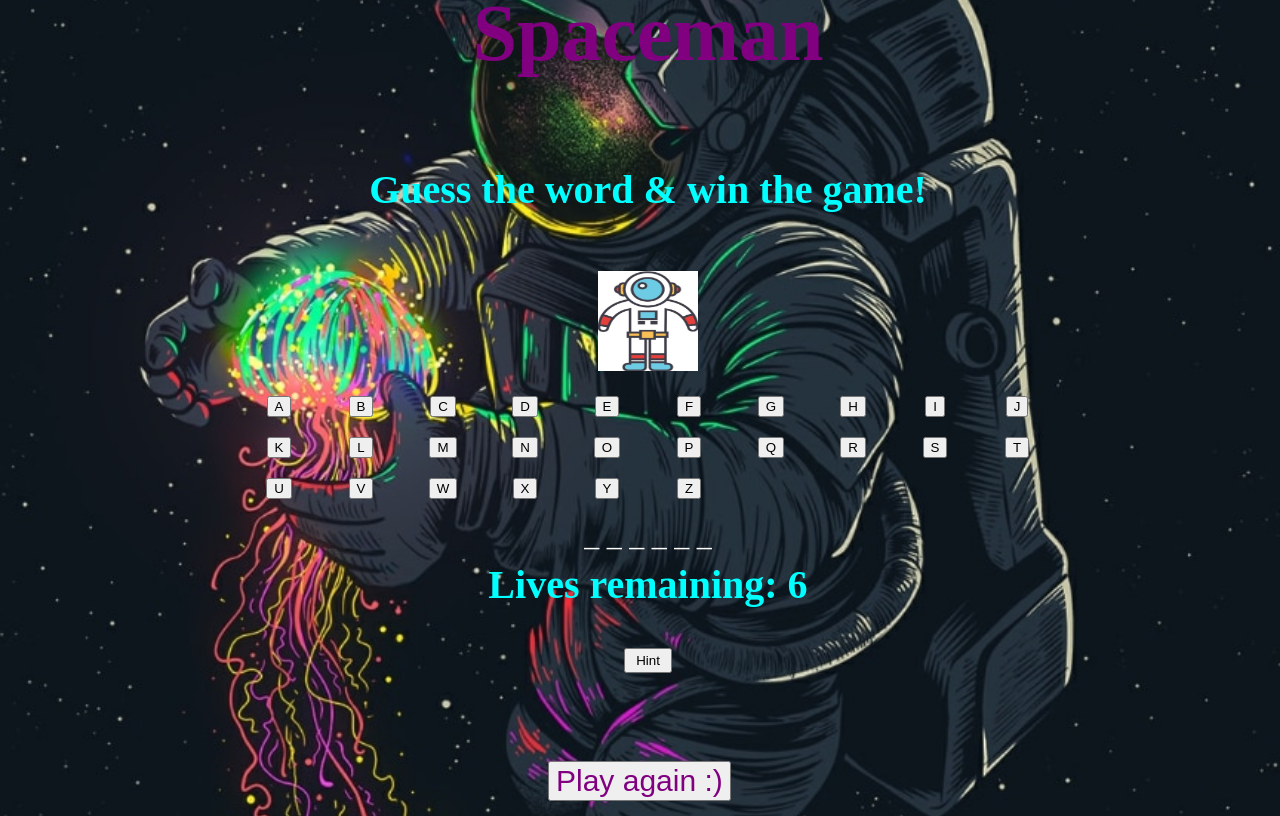
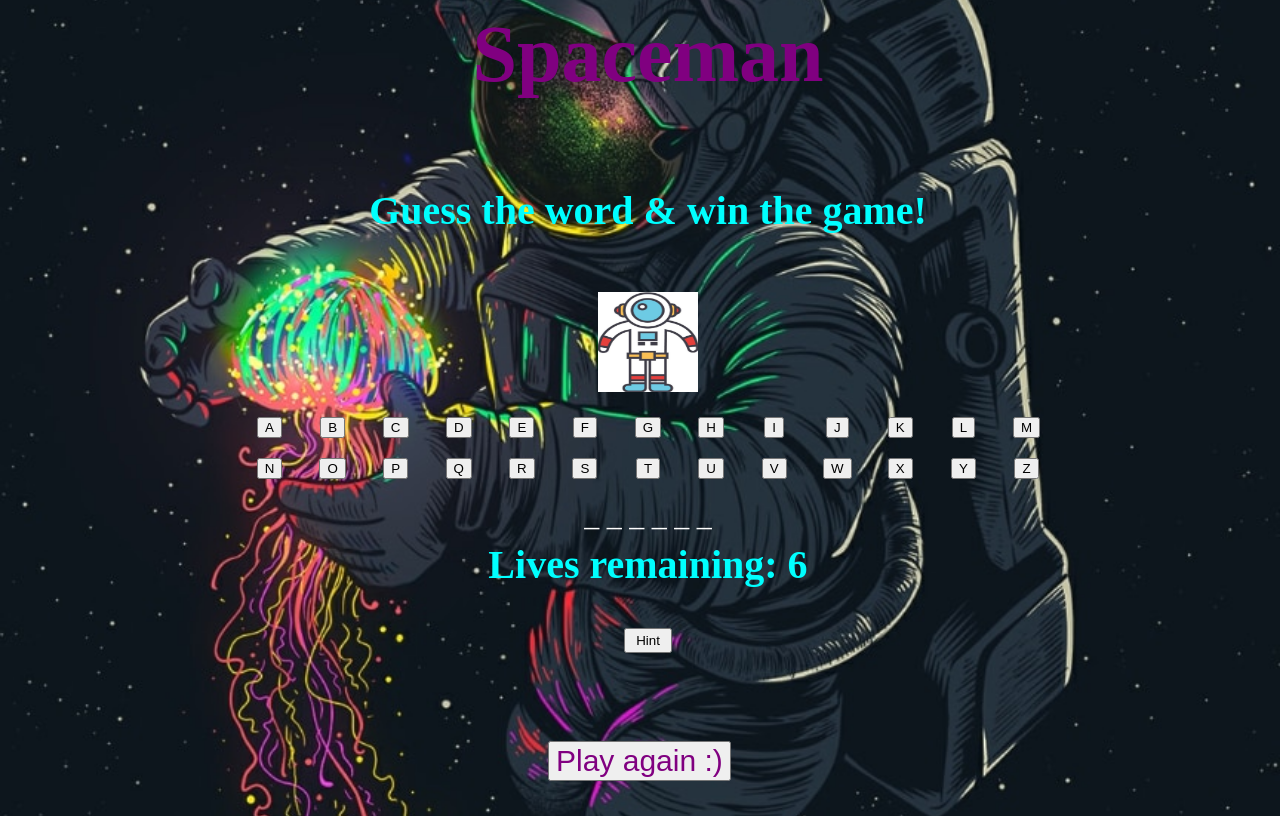
Before and after one commit to Codybones101/Spaceman101, a plain HTML site: page index.html in a window 1280 px wide. Drawn offline with Linux system fonts and the light colour scheme.

Commit message:
Btn update

```diff
--- a/css/main.css
+++ b/css/main.css
@@ -79,23 +79,25 @@ margin-right: 500px;
 
 #letters {
     display: grid;
-    grid-template-rows: 1fr 1fr 1fr;
-    grid-template-columns: 1fr 1fr 1fr 1fr 1fr 1fr 1fr 1fr 1fr 1fr;
+    cursor: pointer;
+    grid-template-rows: 1fr 1fr;
+    grid-template-columns: 1fr 1fr 1fr 1fr 1fr 1fr 1fr 1fr 1fr 1fr 1fr 1fr 1fr;
     gap: 20px;
+    border: 30px;
     justify-items: center;
-    cursor: pointer;
+    border-radius: 50px;
 }
 
 #letters > div {
     padding: 10px;
     text-align: center;
-    background-color: white;
     cursor: pointer;
 }
 
 #hint-btn {
     margin: 0px auto;
     padding: 3px 10px;
+    cursor: pointer;
 }
 
 .hint-div {
@@ -113,7 +115,6 @@ margin-right: 500px;
 
 #answer-spaces {
    display: flex;
-   cursor: pointer;
    justify-content: center;
    color: white;
    font-size: 30px;
```
